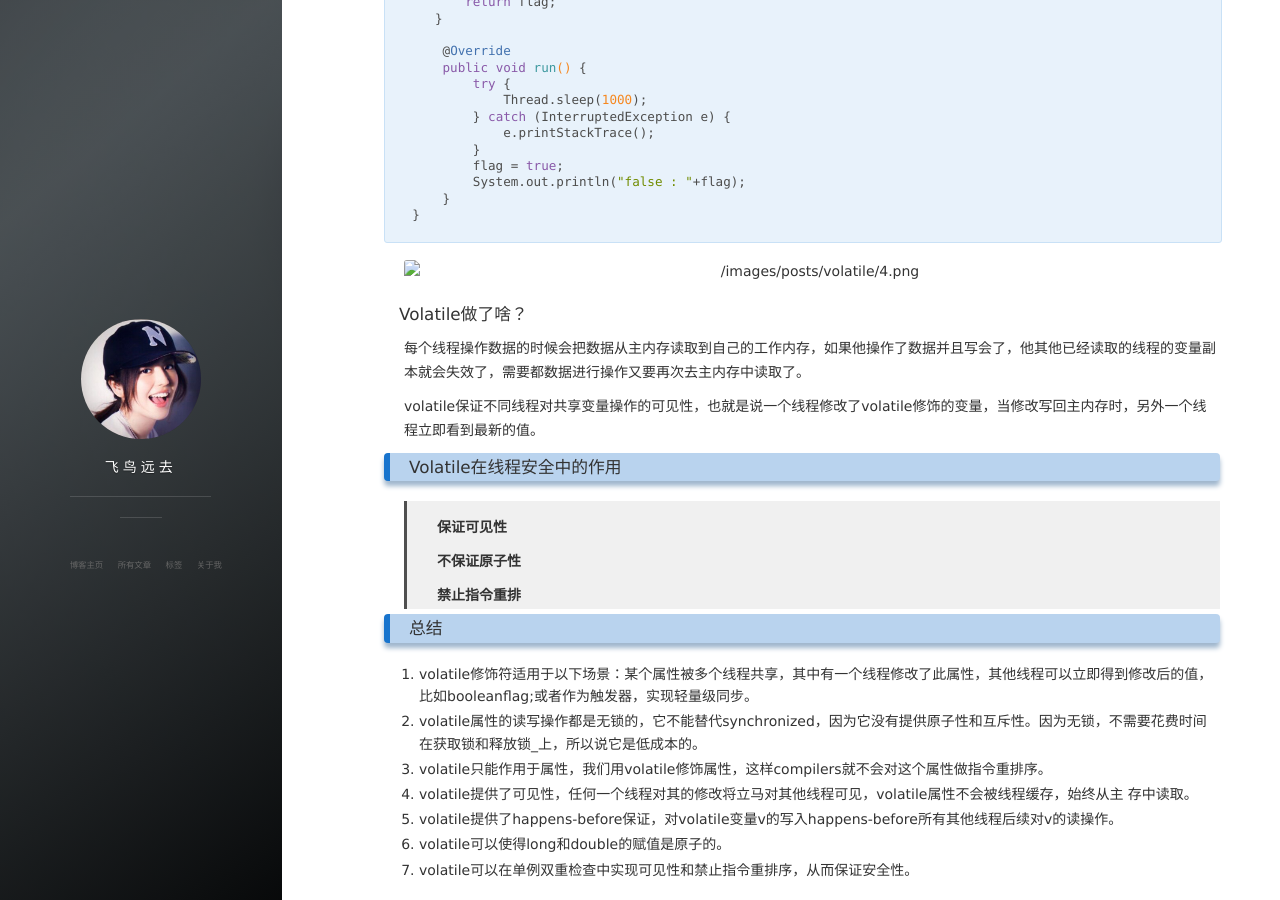
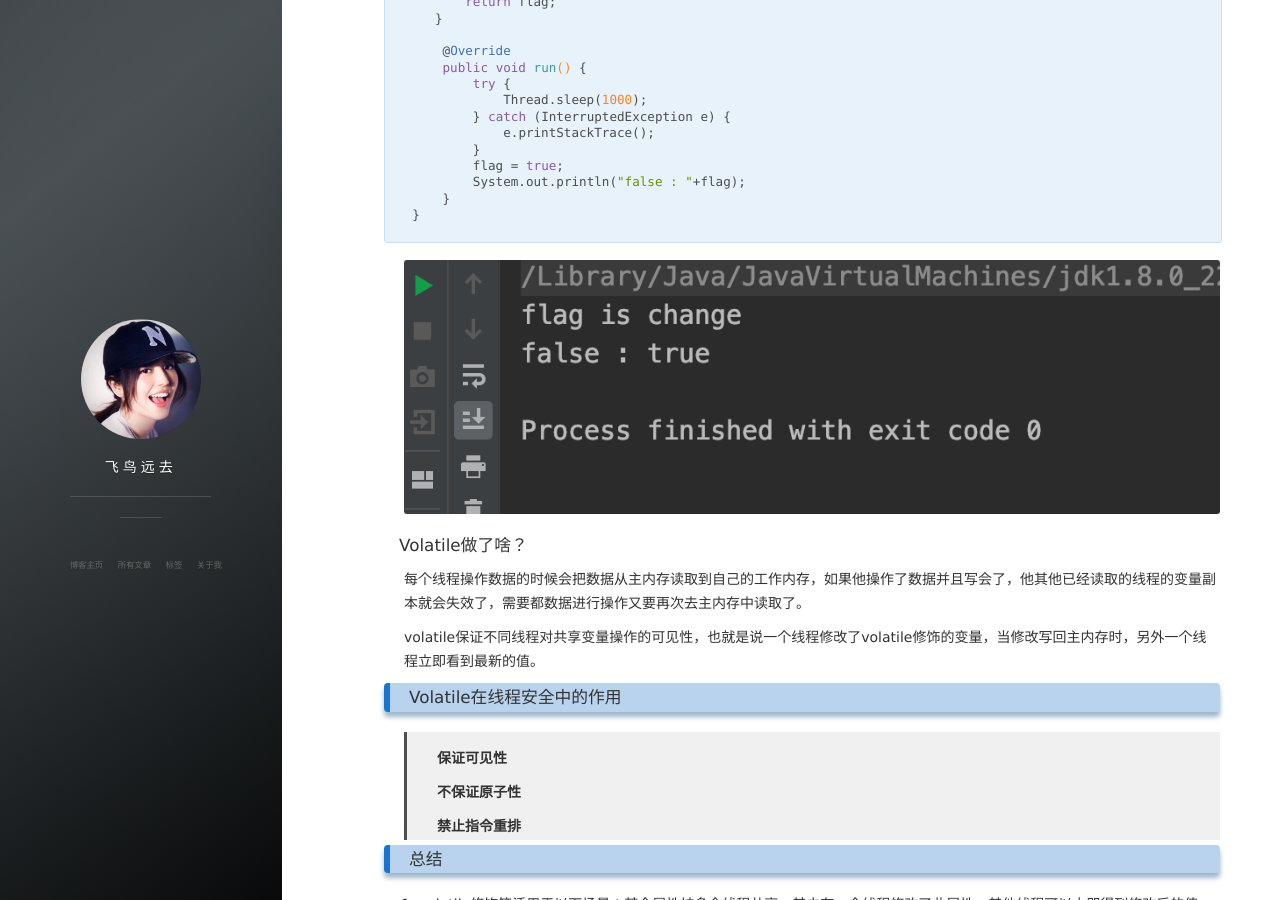
Before and after one commit to Vvictorli/vvictorli.github.com, a Jekyll site: the page built from _posts/2020-07-20-volatile.md, in a window 1280 px wide and 900 px high, scrolled down 5481 px. Built offline with Jekyll 4.4.1, drawn with Linux system fonts in a browser that asks for light colours; nearby versions of some CDN libraries; comment, search, counter and statistics services are not loaded.

Commit message:
Add files via upload

````diff
--- a/_posts/2020-07-20-volatile.md
+++ b/_posts/2020-07-20-volatile.md
@@ -245,7 +245,7 @@ class VolatileDemo extends Thread{
 }
 ```
 
-![/images/posts/volatile/4.png]()
+![](/images/posts/volatile/4.png)
 
 #### Volatile做了啥？
 
````
